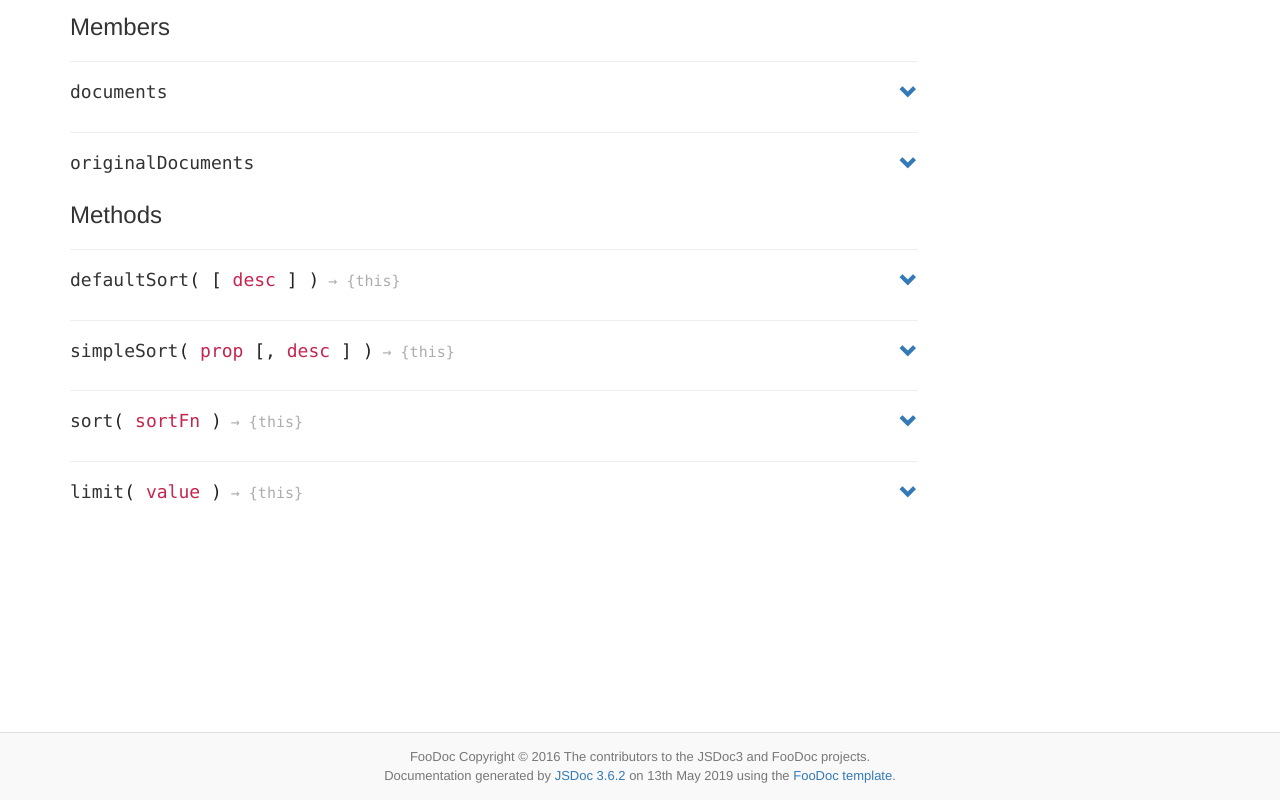
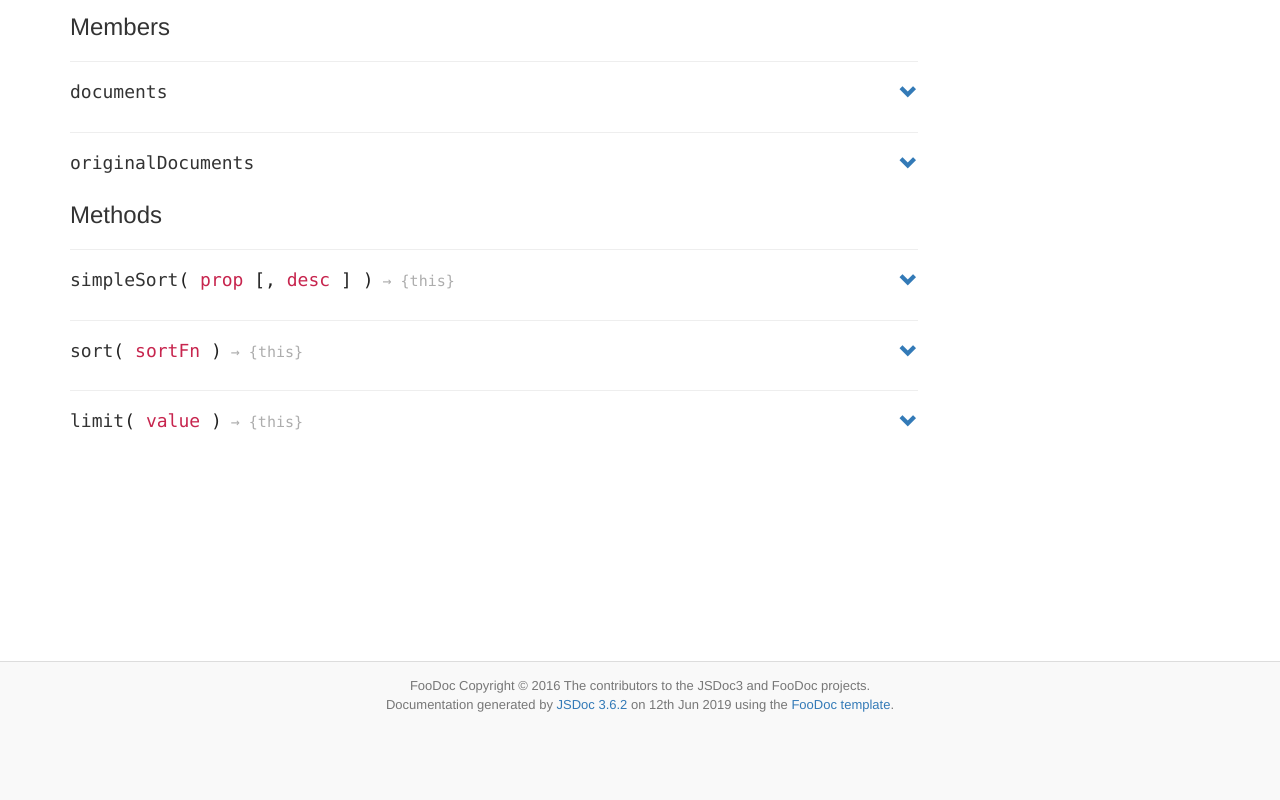
Before and after one commit to qysp/trustdb, a website: page docs/Result.html in a window 1280 px wide. Shown: the part 788-1588 px from the top of the page. After the commit the page ends 1517 px from the top, so only its background shows below. Drawn offline with Linux system fonts and the light colour scheme; a web font is replaced by a local one.

Commit message:
remove unnecessary sorting method

```diff
--- a/docs/Result.html
+++ b/docs/Result.html
@@ -168,7 +168,7 @@
 							<div class="form-group">
 								<label class="col-sm-3 control-label">Source</label>
 								<div class="col-sm-9">
-									<p class="form-control-static"><a href="result.js.html">result.js</a>, <a href="result.js.html#line-87">line 87</a></p>
+									<p class="form-control-static"><a href="result.js.html">result.js</a>, <a href="result.js.html#line-71">line 71</a></p>
 								</div>
 							</div>
 
@@ -213,7 +213,7 @@
 							<div class="form-group">
 								<label class="col-sm-3 control-label">Source</label>
 								<div class="col-sm-9">
-									<p class="form-control-static"><a href="result.js.html">result.js</a>, <a href="result.js.html#line-96">line 96</a></p>
+									<p class="form-control-static"><a href="result.js.html">result.js</a>, <a href="result.js.html#line-80">line 80</a></p>
 								</div>
 							</div>
 
@@ -226,76 +226,6 @@
 									</dl>
 									<h3>Methods</h3>
 									<dl class="symbol">
-											<hr/>
-											<dt class="symbol-title function public collapsible-symbol">
-			<h4 id="defaultSort" class="function public"><span class="name">defaultSort</span><span class="signature-params">( [&nbsp;<span class="signature-param">desc</span>&nbsp;]&nbsp;)</span><span class="signature-type"> &rarr;&nbsp;{this}</span></h4>
-		</dt>
-<dd class="symbol-details function public  collapsible-symbol">
-	<div class="symbol-details-inner">
-			<div class="callout callout-primary"><h5>Description</h5>		<div class="description"><p>Sort the results JavaScript's default sorting algorithm.</p></div>
-			</div>			<div class="callout callout-info">
-				<h5>Parameters</h5>
-				<table class="params table table-striped">
-					<thead>
-					<tr>
-							<th>Name</th>
-						<th>Type</th>
-							<th>Attributes</th>
-							<th>Default</th>
-						<th class="last">Description</th>
-					</tr>
-					</thead>
-					<tbody>
-						<tr>
-								<td><code>desc</code></td>
-							<td><span class="param-type">boolean</span></td>
-								<td class="attributes">&lt;optional&gt;<br/></td>
-								<td>false</td>
-							<td class="last">
-									<p>whether to sort the results descending</p>
-							</td>
-						</tr>
-					</tbody>
-				</table>
-			</div>
-			<div class="callout callout-success"><h5>Returns</h5>		<form class="form-horizontal returns">
-							<div class="form-group">
-								<label class="col-sm-3 control-label returns-type"><span class="param-type">this</span></label>
-								<div class="col-sm-9">
-									<div class="form-control-static returns-description"><p>Result instance</p></div>
-								</div>
-							</div>
-					</form>
-			</div>			<div class="callout callout-default"><h5>Details</h5>		<form class="form-horizontal details">
-
-
-
-
-
-
-
-
-
-
-
-
-
-
-
-							<!-- source -->
-							<div class="form-group">
-								<label class="col-sm-3 control-label">Source</label>
-								<div class="col-sm-9">
-									<p class="form-control-static"><a href="result.js.html">result.js</a>, <a href="result.js.html#line-21">line 21</a></p>
-								</div>
-							</div>
-
-
-
-
-					</form>
-			</div>	</div>
-</dd>
 											<hr/>
 											<dt class="symbol-title function public collapsible-symbol">
 			<h4 id="simpleSort" class="function public"><span class="name">simpleSort</span><span class="signature-params">( <span class="signature-param">prop</span> [,&nbsp;<span class="signature-param">desc</span>&nbsp;]&nbsp;)</span><span class="signature-type"> &rarr;&nbsp;{this}</span></h4>
@@ -367,7 +297,7 @@
 							<div class="form-group">
 								<label class="col-sm-3 control-label">Source</label>
 								<div class="col-sm-9">
-									<p class="form-control-static"><a href="result.js.html">result.js</a>, <a href="result.js.html#line-40">line 40</a></p>
+									<p class="form-control-static"><a href="result.js.html">result.js</a>, <a href="result.js.html#line-24">line 24</a></p>
 								</div>
 							</div>
 
@@ -433,7 +363,7 @@
 							<div class="form-group">
 								<label class="col-sm-3 control-label">Source</label>
 								<div class="col-sm-9">
-									<p class="form-control-static"><a href="result.js.html">result.js</a>, <a href="result.js.html#line-62">line 62</a></p>
+									<p class="form-control-static"><a href="result.js.html">result.js</a>, <a href="result.js.html#line-46">line 46</a></p>
 								</div>
 							</div>
 
@@ -499,7 +429,7 @@
 							<div class="form-group">
 								<label class="col-sm-3 control-label">Source</label>
 								<div class="col-sm-9">
-									<p class="form-control-static"><a href="result.js.html">result.js</a>, <a href="result.js.html#line-77">line 77</a></p>
+									<p class="form-control-static"><a href="result.js.html">result.js</a>, <a href="result.js.html#line-61">line 61</a></p>
 								</div>
 							</div>
 
@@ -520,7 +450,7 @@
 	</div>
 	<footer>
 				<div class="copyright">FooDoc Copyright © 2016 The contributors to the JSDoc3 and FooDoc projects.</div>
-			<div class="generated-by">Documentation generated by <a href="https://github.com/jsdoc3/jsdoc">JSDoc 3.6.2</a> on 13th May 2019 using the <a href="https://github.com/steveush/foodoc">FooDoc template</a>.</div>
+			<div class="generated-by">Documentation generated by <a href="https://github.com/jsdoc3/jsdoc">JSDoc 3.6.2</a> on 12th Jun 2019 using the <a href="https://github.com/steveush/foodoc">FooDoc template</a>.</div>
 	</footer>
 	<script src="js/jquery.min.js"></script>
 	<script src="js/bootstrap.min.js"></script>
```
Also changed, not shown: docs/result.js.html (+1 -17 lines), lib/result.js (+0 -16 lines).
